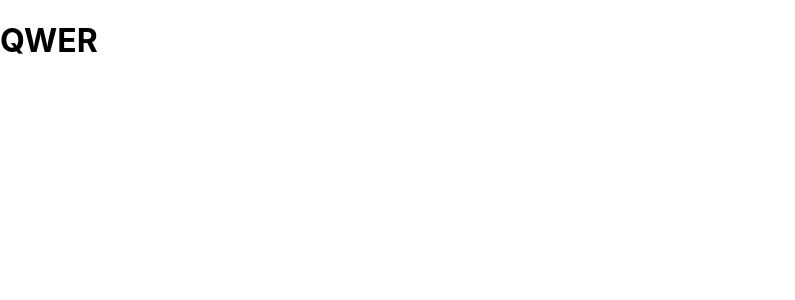
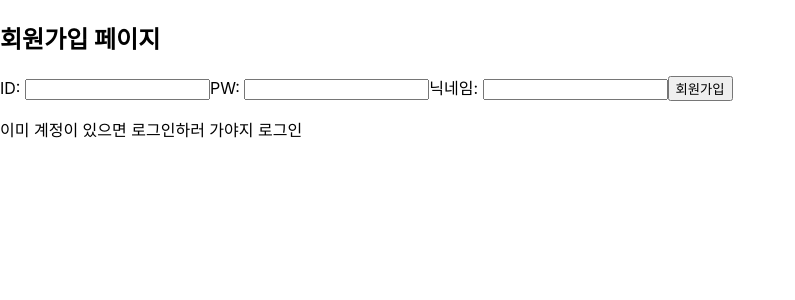
Before and after one commit to dosol48626/doobeedoo_frontend, a React (Create React App) app: page /register in a window 1280 px wide. Shown: the top 300 px of the page, without its empty margins (0-795 px from the left). Built offline with nearby package versions, Linux system fonts and the light colour scheme.

Commit message:
Implement login, register, and protected routes with account service and Recoil

```diff
--- a/package.json
+++ b/package.json
@@ -10,6 +10,7 @@
     "axios": "^1.7.9",
     "react": "^18.2.0",
     "react-dom": "^18.2.0",
+    "react-router-dom": "^7.2.0",
     "react-scripts": "5.0.1",
     "recoil": "^0.7.7",
     "web-vitals": "^2.1.4"
--- a/src/App.js
+++ b/src/App.js
@@ -1,10 +1,22 @@
-import './App.css';
+import React from "react";
+import { BrowserRouter as Router, Routes, Route } from "react-router-dom";
+import LoginPage from "./pages/account/LoginPage";
+import MainPage from "./pages/MainPage";
+import ProtectedRoute from "./components/ProtectedRoute";
+import RegisterPage from "./pages/account/RegisterPage";
 
 function App() {
   return (
-    <div>
-      <h1>QWER</h1>
-    </div>
+    <Router>
+      <Routes>
+        <Route path="/login" element={<LoginPage />} />
+        <Route path="/register" element={<RegisterPage />} />
+        <Route path="/" element={<ProtectedRoute>
+                                  <MainPage />
+                                </ProtectedRoute>} />
+        <Route path="*" element={<LoginPage />} />
+      </Routes>
+    </Router>
   );
 }
 
--- /dev/null
+++ b/src/components/ProtectedRoute.js
@@ -0,0 +1,24 @@
+import React from "react";
+import { useRecoilValue } from "recoil";
+import { Navigate } from "react-router-dom";
+import { accountState } from "../recoil/accountAtom";
+
+const ProtectedRoute = ({ children }) => {
+    const { isLoggedIn } = useRecoilValue(accountState);
+    if (!isLoggedIn) {
+        return <Navigate to="/login" />;
+    }
+    return children;
+};
+
+export default ProtectedRoute;
+
+//여기서도 의문인게 로그인 인증 그런거 아톰으로 확인 받으면 칠드런. 그러니까 그 밑에 있는거 실행한다는거
+//이해 완료
+
+//근데 로그인을 어떻게 확인 하는거지???????????????????????????
+//뭐지... 더 찾아봐야하나;;
+
+//그니까 api로 결과를 어디서 받아서 오는거지?? 결과를 어떻게 받아서 아톰에 업데이트 한다는거지..
+//아 설마...반환을 저기 아톰으로 가게 해야하나;; 서비스 다 바꿔야하는건가...
+//어 잠만 나 토큰이...토큰이 맞나?? 나 access로 반환해주잖슴;;
--- /dev/null
+++ b/src/pages/MainPage.js
@@ -0,0 +1,12 @@
+import React from "react";
+
+function MainPage() {
+    return (
+        <div>
+            <h1>QWER</h1>
+            <h3>메인 페이지..제발 한방에 오자!!!</h3>
+        </div>
+    );
+}
+
+export default MainPage;
--- /dev/null
+++ b/src/pages/account/LoginPage.js
@@ -0,0 +1,70 @@
+import React, { useState } from "react";
+import { useSetRecoilState } from "recoil";
+import { useNavigate } from "react-router-dom";
+import { login } from "../../services/accountService";
+import { accountState } from "../../recoil/accountAtom";
+
+function LoginPage() {
+    const Navigate = useNavigate();
+    const setAccountState = useSetRecoilState(accountState);
+
+    const [username, setUsername] = useState("");
+    const [password, setPassword] = useState("");
+
+    const newAccountState = {
+        isLoggedIn: true,
+        token: "",
+        user: {},
+    };
+    //이렇게 해서 해결 완료. 이제 새로고침해도 안돌아감.
+
+    const handleLogin = async (e) => {
+        e.preventDefault();
+        try {
+            const result = await login(username, password);
+            setAccountState({
+                isLoggedIn: true,
+                token: result.access,
+                user: result.user,
+            });
+
+            setAccountState(newAccountState);
+            //이거해줘야 새로고침해도 로그인 유지된다. 아그러면 새로고침하면 다시 false로 바꿔서 날라가버림
+            localStorage.setItem("accountState", JSON.stringify(newAccountState));
+            Navigate("/");
+        } catch (error) {
+            console.error("로그인 실패(만약 실패하면 user:result.user가 맞는지 확인ㄱㄱ)", error);
+        }
+    };
+
+    return(
+        <div>
+            <h2>로그인 페이지 임시</h2>
+            <form onSubmit={handleLogin}>
+                <label>
+                    ID: <input
+                    type="text"
+                    value={username}
+                    onChange={(e) => setUsername(e.target.value)}
+                    />
+                </label>
+
+                <label>
+                    PW: <input
+                    type="password"
+                    value={password}
+                    onChange={(e) => setPassword(e.target.value)}
+                    />
+                </label>
+                <button type="submit">로그인</button>
+            </form>
+            <p>
+                계정 없으면 만들어야징 <span onClick={() => Navigate("/register")}>회원가입</span>
+            </p>
+        </div>
+    );
+}
+
+export default LoginPage;
+//아...페이지 만드는거 너무 노가다일거같은데;;
+//나중에 디자인은 다른 페이지 참고해서 한번에 바꿔야지.
--- /dev/null
+++ b/src/pages/account/RegisterPage.js
@@ -0,0 +1,59 @@
+import  {register} from "../../services/accountService";
+import { useNavigate } from "react-router-dom";
+import { useState } from "react";
+//여기는 리코일 쓸게 없지. 회원가입이니까 ㅇㅇ
+//진짜 코파일럿 없이 코딩할까 현장에서 일하는 사람들은...
+
+function RegisterPage() {
+    const navigate = useNavigate();
+
+    const [username, setUsername] = useState("");
+    const [password, setPassword] = useState("");
+    const [nickname, setNickname] = useState("");
+
+    const handleRegister = async (e) => {
+        e.preventDefault();
+        try {
+            const result = await register(username, nickname, password);
+            console.log("회원가입 제발 한방에 성공하자", result);
+            navigate("/login");
+        } catch (error) {
+            console.error("회원가입 실패..실패할만한 꺼덕지가...없는데?", error);
+        }
+    }
+    //이거 콘솔에만 찍히게 할게 아니고 팝업이든 뭐든 띄어서 알려줘야겠다;;
+    return(
+        <div>
+            <h2>회원가입 페이지</h2>
+            <form onSubmit={handleRegister}>
+                <label>
+                    ID: <input
+                    type="text"
+                    value={username}
+                    onChange={(e) => setUsername(e.target.value)}
+                    />
+                </label>
+                <label>
+                    PW: <input
+                    type="password"
+                    value={password}
+                    onChange={(e) => setPassword(e.target.value)}
+                    />
+                </label>
+                <label>
+                    닉네임: <input
+                    type="text"
+                    value={nickname}
+                    onChange={(e) => setNickname(e.target.value)}
+                    />
+                </label>
+                <button type="submit">회원가입</button>
+            </form>
+            <p>
+                이미 계정이 있으면 로그인하러 가야지 <span onClick={() => navigate("/login")}>로그인</span>
+            </p>
+        </div>
+    );
+}
+
+export default RegisterPage;
--- /dev/null
+++ b/src/recoil/accountAtom.js
@@ -0,0 +1,29 @@
+import { atom } from "recoil";
+
+// export const accountState = atom({
+//     key: "accountState",
+//     default: {
+//         isLoggedIn: false,
+//         token: null,
+//         user: null,
+//     },
+// });
+//이렇게하면 새로고침할때마다 날라가버림
+
+const storedAccount = localStorage.getItem("accountState");
+const initialAccountState = storedAccount ? JSON.parse(storedAccount) : {
+    isLoggedIn: false,
+    token: null,
+    user: null,
+};
+
+export const accountState = atom({
+    key: "accountState",
+    default: initialAccountState,
+});
+
+
+//이게 끝이라고?? 이렇게 쓰면 이게 로그인 유무를 확인하는 함수같은건가??
+//뭐 어떻게 작동되는거지....로그인 토큰이랑 그런건 이게 어떻게 가져온다는거지..???????????
+
+//set~~Recoil해서 값을 넣어버리네 ㅇㅇㅇ
--- a/src/services/accountService.js
+++ b/src/services/accountService.js
@@ -6,11 +6,11 @@ const API_URL = "http://localhost:8000/api/accounts";
 // 회원가이이이이입!!!!!!!!!
 export const register = async (username, nickname, password) => {
     try {
-        const response = await axios.post(`${API_URL}/register/`, {
-            username,
-            nickname,
-            password,
-        });
+        const response = await axios.post(`${API_URL}/register/`,
+            {username, nickname, password},
+            {headers: {"Content-Type": "application/json"}
+            },
+        );
         return response.data;
     } catch(error){
             throw error;
@@ -37,7 +37,7 @@ export const login = async (username, password) => {
 //그리고 이제 회원가입 로그인 빼고는 전부 토큰 넣어줘야하는데 이거 좀 어떻게 못하나;;
 // 하나로 만들어서 쓸때 그냥 함수처럼 못쓰는건가??? 안그러면 저 헤더만 20번은 넘게 쳐야하는데;;
 // 로그아웃
-export const logout = async () => {
+export const logout = async (token) => {
     try {
         const response = await axios.post(`${API_URL}/logout/`,{
             Headers: {
@@ -91,7 +91,7 @@ export const deleteAccount = async (token) => {
 //토큰 유효성 검증
 export const validateToken = async (token) => {
     try {
-        const respomse = await axios.post(`${API_URL}/token/verify/`, {
+        const response = await axios.post(`${API_URL}/token/verify/`, {
             token,
         }, {
             headers: {
@@ -103,6 +103,7 @@ export const validateToken = async (token) => {
         throw error;
     }
 }
+//자동완성하다가 response가 respomse로 되어있네;;
 
 //아 어카운트 서비스 끝.
 //만드는 김에 그냥 다른것도 서비스 다 만들어버리자.
```
Also changed, not shown: 1 other file (tests, documents, lock files or other folders).
